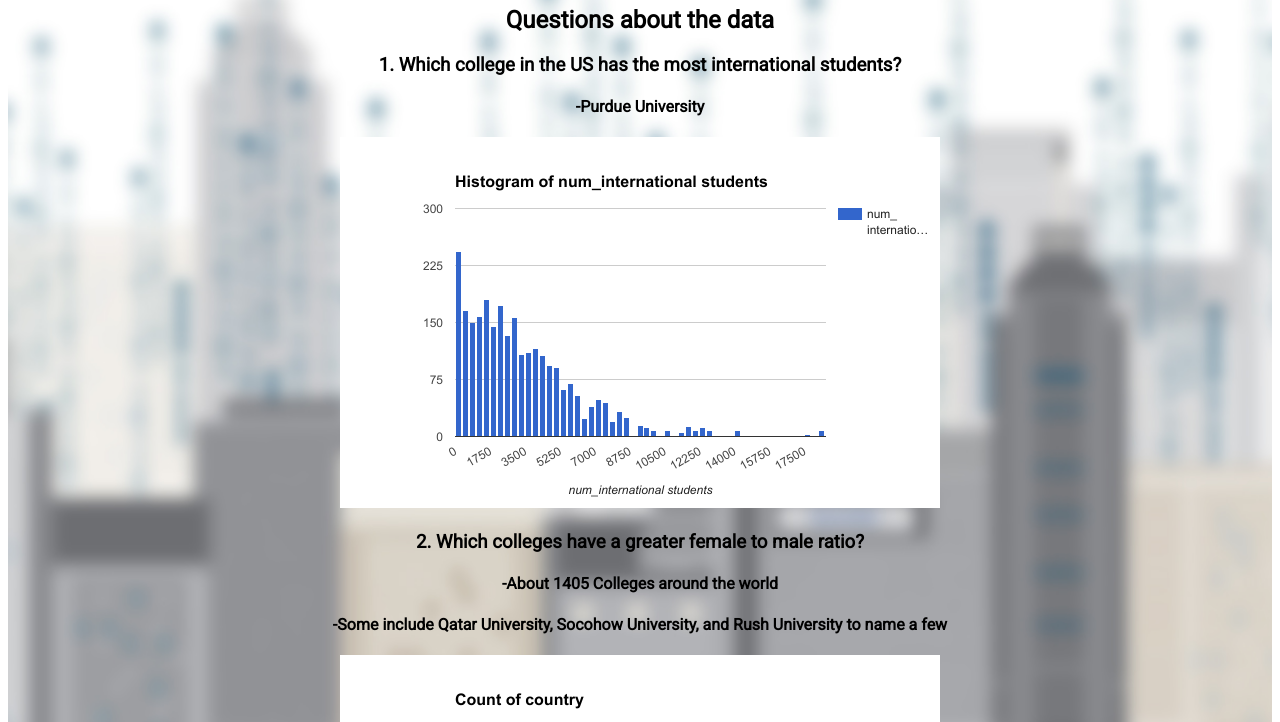
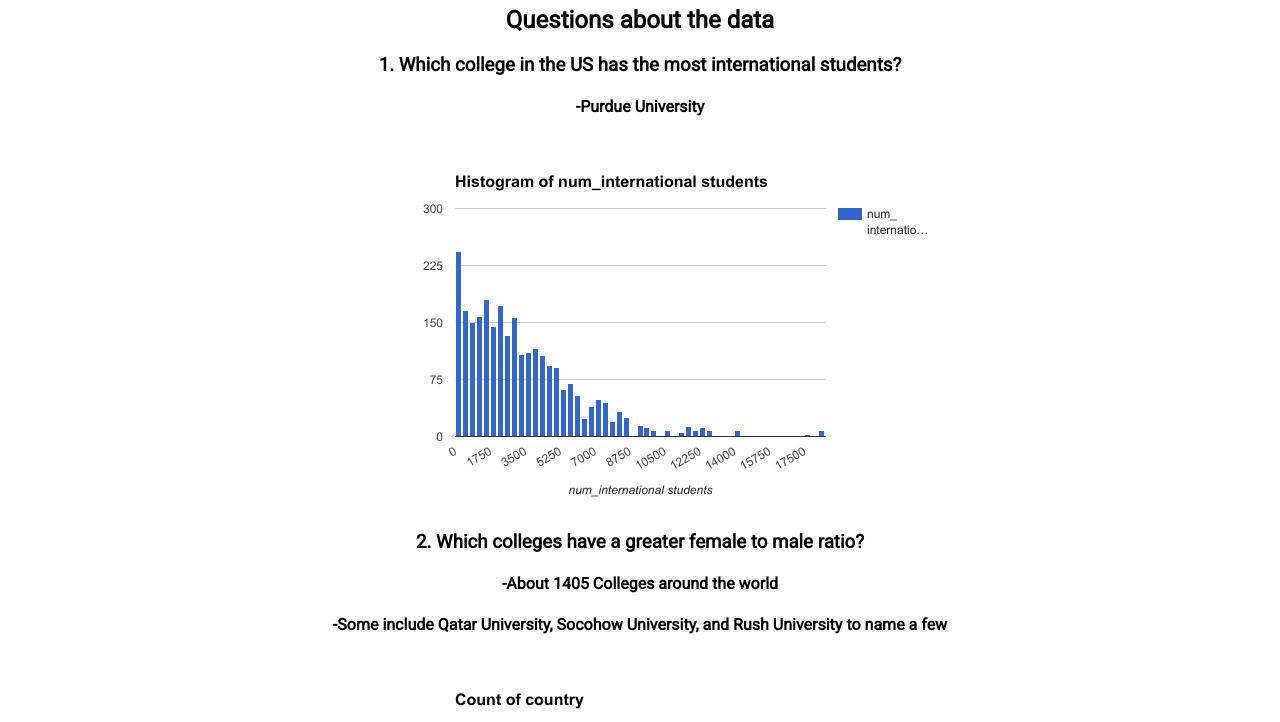
Before and after one commit to Gamesaw-Drew/bigdata, a plain HTML site: page bigdata.html in a window 1280 px wide. Shown: the part 168-890 px from the top of the page. Drawn offline with nearby package versions, Linux system fonts and the light colour scheme.

Commit message:
its being dumb idiot

```diff
--- a/bigdata.html
+++ b/bigdata.html
@@ -7,12 +7,12 @@
 </head>
 
 <body>
-    <div class = "parallax-window" data-parallax="scroll" data-image-src="images/bigdatabg.jpg">
+    <div>
     <header>
         <br>
         <br>
         <nav>
-            <div class = "centered">
+            <div class = "centered" >
                 <a href = "index.html" class = "mainbtn" style = "width: 160px;height: 80px;">HOME</a>
                 <a href = "bigdata.html" class = "mainbtn mainbtn_curpage" style = "width: 160px;height: 80px;">BIG DATA</a>
                 <a href = "page3.html" class = "mainbtn" style = "width: 160px;height: 80px;">page3</a>
@@ -21,17 +21,21 @@
     </header>
     <br>
     <div class = "centered" >
+        <div>
         <h1>About Students in colleges around the world</h1>
         <h2>Questions about the data</h2>
         <h3>1. Which college in the US has the most international students?</h3>
         <h4>-Purdue University</h4>
         <img src = "images/graph1.png"/>
+        </div>
         <h3>2. Which colleges have a greater female to male ratio?</h3>
         <h4>-About 1405 Colleges around the world</h4>
         <h4>-Some include Qatar University, Socohow University, and Rush University to name a few</h4>
         <img src = "images/graph2.png"/>
+        <div>
         <h3>3. Which country has the most colleges in their borders?</h3>
         <h4>-The United States coming in with 659 colleges</h4>
+        </div>
     </div>
     </div>
 </body>
```
